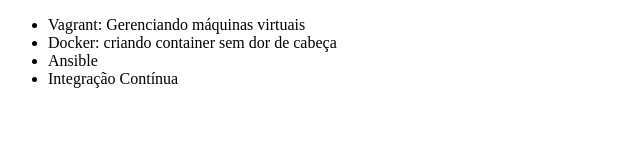
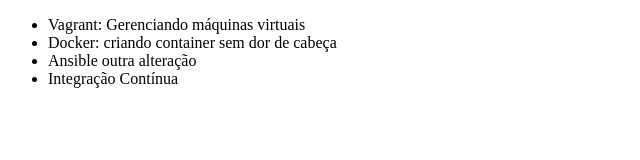
Before and after one commit to leoalura/git, a plain HTML site: page index.html in a window 1280 px wide. Shown: the whole page, without its empty margins (0-640 px from the left). Drawn offline with Linux system fonts and the light colour scheme.

Commit message:
alterando o codigo

```diff
--- a/index.html
+++ b/index.html
@@ -8,7 +8,7 @@
     <ul>
         <li>Vagrant: Gerenciando máquinas virtuais</li>
         <li>Docker: criando container sem dor de cabeça</li>
-        <li>Ansible</li>
+        <li>Ansible outra alteração</li>
         <li>Integração Contínua</li>
     </ul>
 </body>
```
